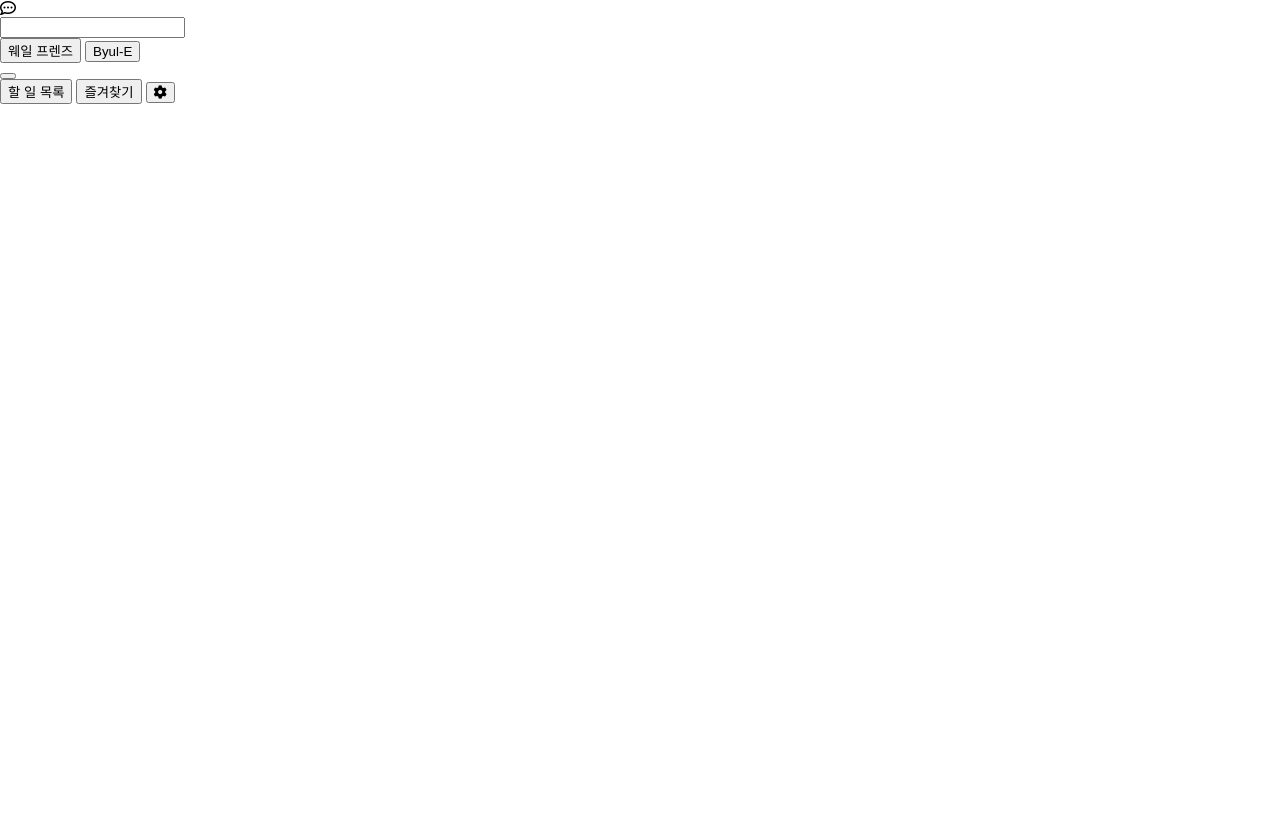
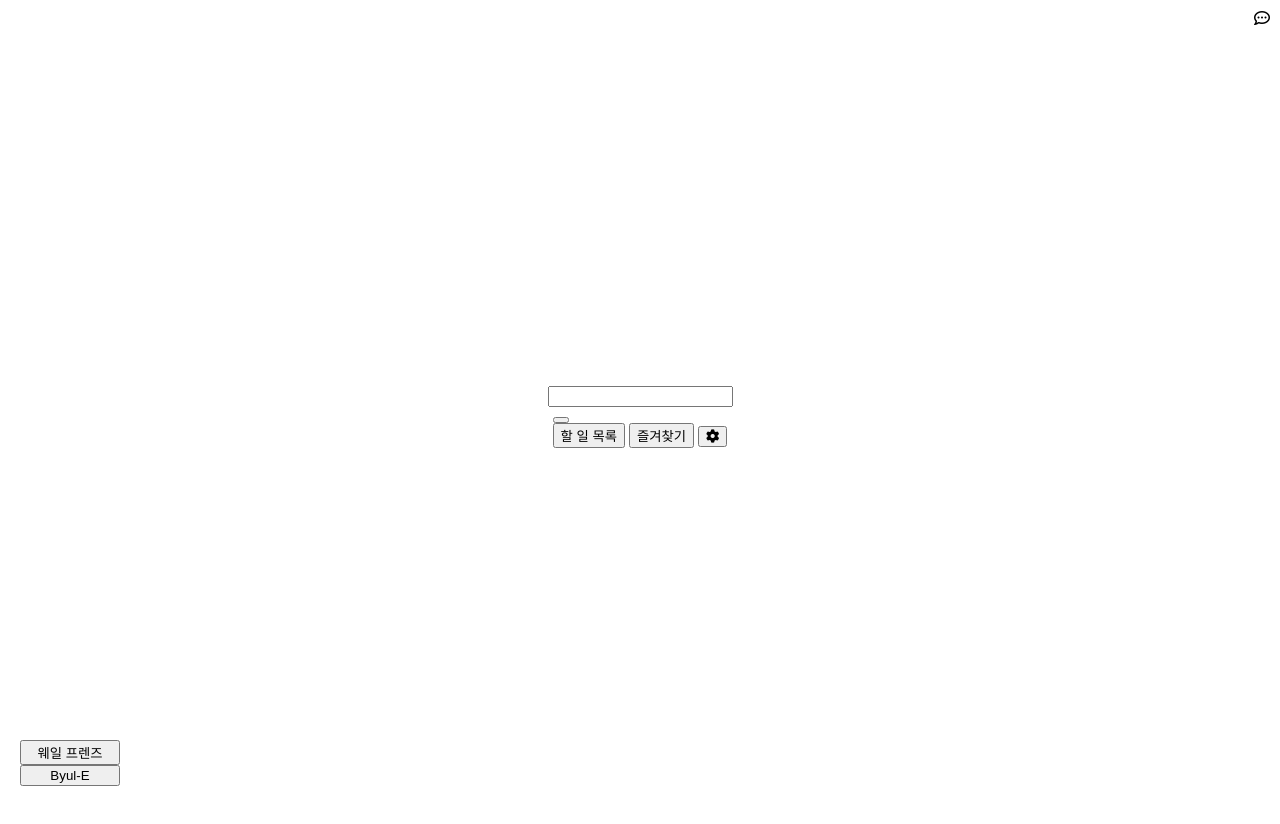
Before and after one commit to roqurdl/whaleclone, a plain HTML site: page index.html in a window 1280 px wide. Before the commit the page ends 800 px from the top, so only its background shows below. Drawn offline with nearby package versions, Linux system fonts and the light colour scheme; files that its build step writes are made by us from their sources; files whose address does not match are found by name.

Commit message:
css.start

```diff
--- /dev/null
+++ b/css/main.css
@@ -0,0 +1,8 @@
+ main {
+     height: 100vh;
+     width: 100%;
+     display: flex;
+     justify-content: center;
+     align-items: center;
+     flex-direction: column;
+ }
--- a/css/style.css
+++ /dev/null
@@ -1,2 +0,0 @@
-
-@import "css/reset.css";
--- /dev/null
+++ b/css/styles.css
@@ -0,0 +1,22 @@
+@import "reset.css";
+@import url("main.css");
+
+
+.option {
+    position: sticky;
+    top: 10px;
+    display: flex;
+    justify-content: flex-end;
+    padding-right: 10px;
+}
+
+.out-btn {
+    width: 100px;
+    height: 40px;
+    position: sticky;
+    bottom: 20px;
+    padding-left: 20px;
+    display: flex;
+    justify-content: flex-start;
+    flex-direction: column;
+}
--- a/html/index.html
+++ b/index.html
@@ -4,14 +4,14 @@
     <meta charset="UTF-8">
     <meta http-equiv="X-UA-Compatible" content="IE=edge">
     <meta name="viewport" content="width=device-width, initial-scale=1.0">
-    <link rel="stylesheet" href="css/style.css">
+    <link href="css/styles.css" rel="stylesheet" />
     <title>New tap</title>
 </head>
 <body>
+    <div class="option">
+        <a href="#" class="opinion_icon"><i class="fa-regular fa-comment-dots"></i></a>
+     </div>
     <main>
-        <div class="top-btn">
-            <a href="#" class="top-btn_opinion"><i class="fa-regular fa-comment-dots"></i></a>
-        </div>
         <div class="content">
             <label for="content_search"></label>
             <input type="text" class="content_search"/>
@@ -24,10 +24,7 @@
             </div>
         </div>
         <div class="bottom-btn">
-            <div class="bottom-btn_space-l">
-                <button>웨일 프렌즈</button>
-                <button>Byul-E</button>
-            </div>
+
             <div class="bottom-btn_space-r">
                 <div class="weather"><button></button></div>
                 <button>할 일 목록</button>
@@ -36,7 +33,10 @@
             </div>
         </div>
     </main>
-
+    <div class="out-btn">
+        <button>웨일 프렌즈</button>
+        <button>Byul-E</button>
+    </div>
     <script src="https://kit.fontawesome.com/3e0004f16a.js" crossorigin="anonymous"></script>
     <script src="js/app.js"></script>
 </body>
```
Also changed, not shown: 1 other file.
